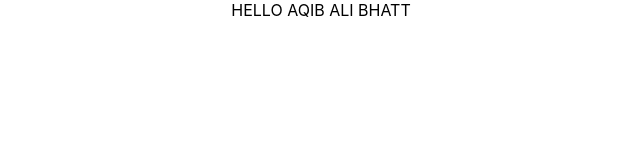
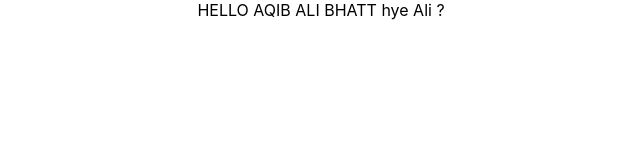
Before and after one commit to Alibutt787/aqibreact-1, a React (Create React App) app: page / in a window 1280 px wide. Shown: the top 160 px of the page, without its empty margins (319-959 px from the left). Built offline with nearby package versions, Linux system fonts and the light colour scheme.

Commit message:
Update App.js

```diff
--- a/src/App.js
+++ b/src/App.js
@@ -6,6 +6,7 @@ function App() {
   return (
     <div className="App">
     HELLO AQIB ALI BHATT
+    hye Ali ?
     </div>
   );
 }
```
